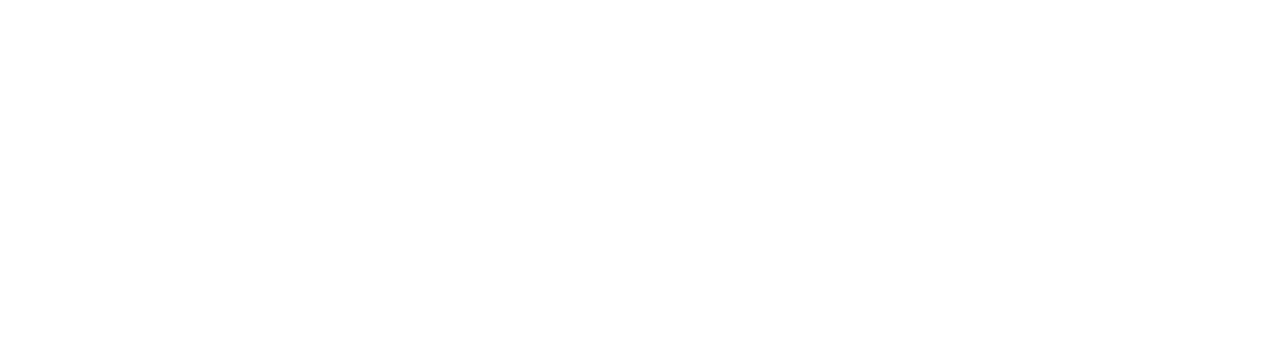
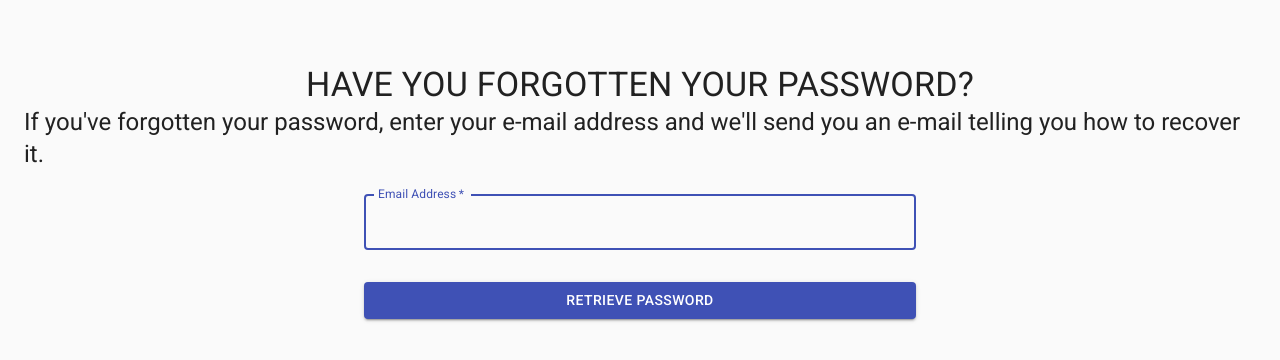
Before and after one commit to M-Kolodziejczyk/climbing-shop, a React (Create React App) app: page /forgot-password in a window 1280 px wide. Shown: the top 360 px of the page. Built offline with nearby package versions, Linux system fonts and the light colour scheme.

Commit message:
Create forgot password page

```diff
--- a/src/App.js
+++ b/src/App.js
@@ -5,6 +5,7 @@
 import Products from "./components/products/Products";
 import SignUp from "./components/auth/SignUp";
 import SignIn from "./components/auth/SignIn";
+import ForgotPassword from "./components/auth/ForgotPassword";
 import "./App.css";
 
 const App = () => {
@@ -16,6 +17,7 @@
         <Route exact path="/products" component={Products} />
         <Route exact path="/signup" component={SignUp} />
         <Route exact path="/signin" component={SignIn} />
+        <Route exact path="/forgot-password" component={ForgotPassword} />
       </Switch>
     </Router>
   );
--- /dev/null
+++ b/src/components/auth/ForgotPassword.js
@@ -0,0 +1,71 @@
+import React from "react";
+import CssBaseline from "@material-ui/core/CssBaseline";
+import { makeStyles } from "@material-ui/core/styles";
+import { Button, TextField, Container, Typography } from "@material-ui/core";
+
+const useStyles = makeStyles(theme => ({
+  paper: {
+    marginTop: theme.spacing(8),
+    display: "flex",
+    flexDirection: "column",
+    alignItems: "center"
+  },
+  avatar: {
+    margin: theme.spacing(1),
+    backgroundColor: theme.palette.secondary.main
+  },
+  form: {
+    width: "100%",
+    marginTop: theme.spacing(1)
+  },
+  submit: {
+    margin: theme.spacing(3, 0, 2),
+    textTransform: "uppercase"
+  }
+}));
+
+const ForgotPassword = () => {
+  const classes = useStyles();
+
+  return (
+    <Container component="main">
+      <CssBaseline />
+      <div className={classes.paper}>
+        <Typography component="h1" variant="h4">
+          HAVE YOU FORGOTTEN YOUR PASSWORD?
+        </Typography>
+        <Typography component="h2" variant="h5">
+          If you've forgotten your password, enter your e-mail address and we'll
+          send you an e-mail telling you how to recover it.
+        </Typography>
+        <Container item maxWidth="sm">
+          <form className={classes.form} noValidate>
+            <TextField
+              variant="outlined"
+              margin="normal"
+              required
+              fullWidth
+              id="email"
+              label="Email Address"
+              name="email"
+              autoComplete="email"
+              autoFocus
+            />
+
+            <Button
+              type="submit"
+              fullWidth
+              variant="contained"
+              color="primary"
+              className={classes.submit}
+            >
+              Retrieve password
+            </Button>
+          </form>
+        </Container>
+      </div>
+    </Container>
+  );
+};
+
+export default ForgotPassword;
--- a/src/components/auth/SignIn.js
+++ b/src/components/auth/SignIn.js
@@ -85,7 +85,7 @@
           </Button>
           <Grid container>
             <Grid item xs>
-              <Link href="#" variant="body2">
+              <Link href="/forgot-password" variant="body2">
                 Forgot password?
               </Link>
             </Grid>
```
